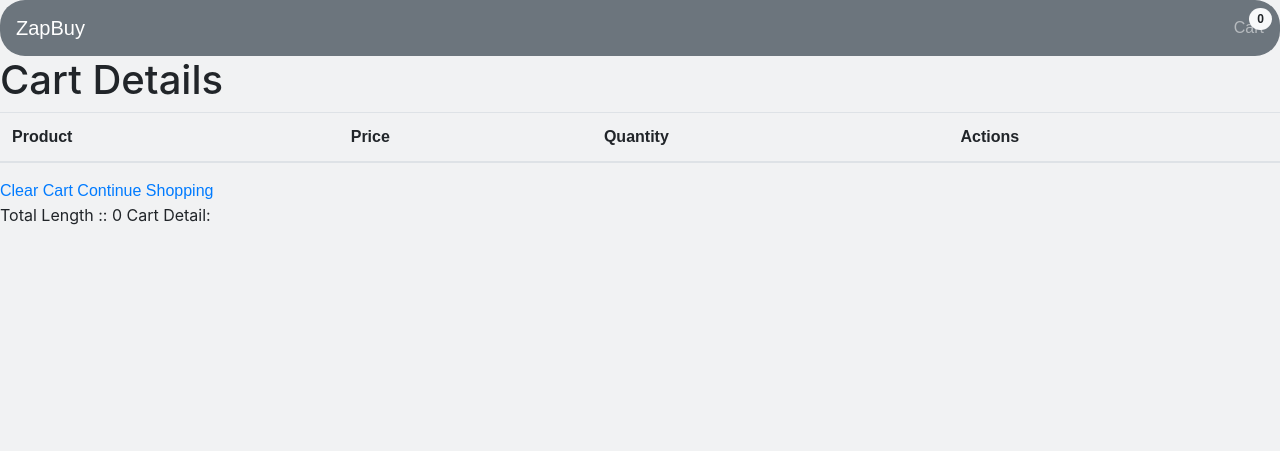
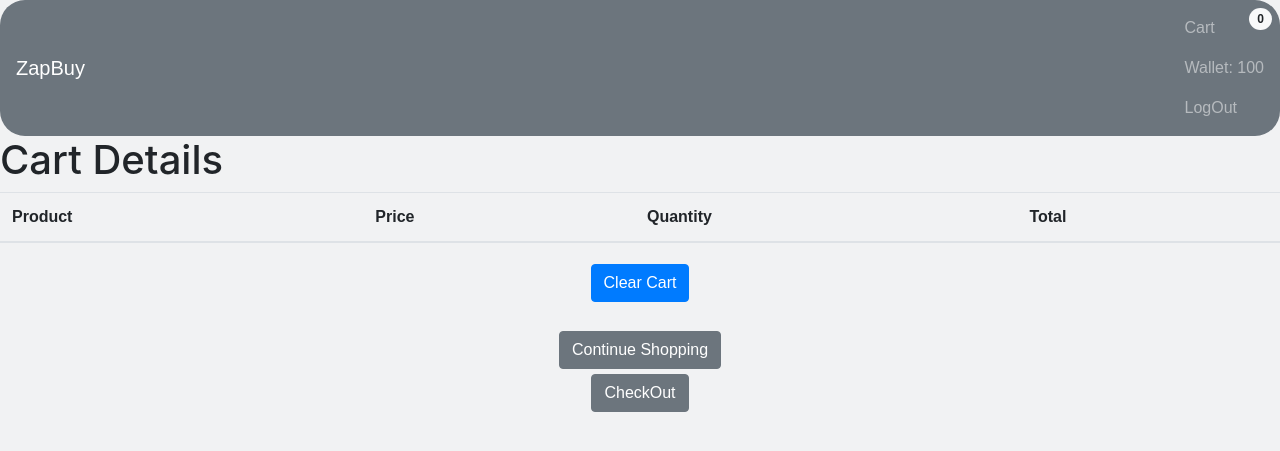
Before and after one commit to anirban-1009/DealJunction, a Django app: page /cart-detail/ in a window 1280 px wide. Shown: the top 451 px of the page. Run offline with Django 4.2, Linux system fonts and the light colour scheme; the visitor is signed in with stand-in values (Sample User, id 1); lists and menus that the app fills with data are empty; some libraries are stand-ins or nearby versions.

Commit message:
Obtained Cart functionality

```diff
--- a/marketplace/templates/marketplace/base.html
+++ b/marketplace/templates/marketplace/base.html
@@ -7,7 +7,7 @@
   <meta charset="UTF-8">
   <meta name="viewport" content="width=device-width, initial-scale=1.0">
   <link rel="stylesheet" href="https://maxcdn.bootstrapcdn.com/bootstrap/4.0.0/css/bootstrap.min.css">
-  <title>Navigation Bar</title>
+  <title>ZapBuy</title>
   <link rel="stylesheet" href="{% static 'marketplace/style.css' %}">
   <style>
     .navbar {
@@ -22,6 +22,7 @@
       top: 8px;
       right: 8px;
     }
+
   </style>
 </head>
 
@@ -32,7 +33,17 @@
       <li class="nav-item">
         <a class="nav-link" href="{% url 'cart_detail' %}">
           Cart
-          <span class="badge badge-light">{{request.session.cart|length}}</span>
+          <span class="badge badge-light">{{ request.session.cart|length }}</span>
+        </a>
+      </li>
+      <li class="nav-item">
+        <a class="nav-link" href="#">
+          Wallet: {{ user.wallet }}
+        </a>
+      </li>
+      <li class="nav-item">
+        <a class="nav-link" href="{% url 'logout'%}">
+          LogOut
         </a>
       </li>
     </ul>
--- a/marketplace/templates/marketplace/cart_detail.html
+++ b/marketplace/templates/marketplace/cart_detail.html
@@ -1,6 +1,15 @@
 <!-- card_details.html -->
 {% extends "marketplace/base.html" %}
 {% load cart_tag %}
+
+<style>
+
+a.right {
+   display: inline-block;
+   text-align: right;
+   width: 100%;
+}
+</style>
 
 {% block content %}
   <h1>Cart Details</h1>
@@ -10,40 +19,30 @@
         <th>Product</th>
         <th>Price</th>
         <th>Quantity</th>
-        <th>Actions</th>
+        <th>Total</th>
       </tr>
     </thead>
     <tbody>
-      {% for item in cart %}
+      {% for key,value in request.session.cart.items %}
         <tr>
-          <td>{{ item.product.name }}</td>
-          <td>{{ item.product.price }}</td>
-          <td>{{ item.quantity }}</td>
-          <td>
-            <a href="{% url 'item_increment' item.product.id %}">+</a>
-            <a href="{% url 'item_decrement' item.product.id %}">-</a>
-            <a href="{% url 'item_clear' item.product.id %}">Remove</a>
-          </td>
+          <td>{{ value.name }}</td>
+          <td>{{ value.price }}</td>
+          <td>{{ value.quantity }}</td>
+          <td>{{ value.price|multiply:value.quantity }}</td>
         </tr>
       {% endfor %}
     </tbody>
   </table>
 
-  <div>
-    <a href="{% url 'cart_clear' %}">Clear Cart</a>
-    <a href="{% url 'home' %}">Continue Shopping</a>
+  <div style="display: flex; justify-content: space-around; padding: 5px;">
+    <a class="btn btn-primary" class="right" href="{% url 'cart_clear' %}">Clear Cart</a>
+  </div>
+  <br/>
+  <div style="display: flex; justify-content: space-around">
+    <a class="btn btn-secondary" class="right" href="{% url 'home' %}">Continue Shopping</a>
+  </div>
+  <div style="display: flex; justify-content: space-around; padding: 5px;">
+    <a class="btn btn-secondary" class="right" href="{% url 'checkout' %}">CheckOut</a>
   </div>
 
-
-
-  Total Length :: {{request.session.cart|length}}
-
-  Cart Detail:
-
-  {% for key,value in request.session.cart.items %}
-
-      {{value.name}} {{value.price}} {{value.quantity}} {{value.image}} Total {{ value.price|multiply:value.quantity }}
-
-  {% endfor %}
-
 {% endblock %}
--- a/marketplace/templates/marketplace/home.html
+++ b/marketplace/templates/marketplace/home.html
@@ -10,9 +10,7 @@
             <div class="box">
                 <img src="{{ item.image }}" alt="{{ item.name }}" class="item-image">
                 <p>${{item.price}}</p>
-                <div class="button-wrapper">
-                    <a href="add/{{ item.id }}/" class="add-button">Add</a>
-                </div>
+                <a class="btn btn-primary" href="{%url 'cart_add' item.id%}" role="button">Add</a>
             </div>
             {% endfor %}
         </div>
--- a/marketplace/urls.py
+++ b/marketplace/urls.py
@@ -1,7 +1,5 @@
 from django.urls import include, path
 from . import views
-
-
 urlpatterns = [
     path('', views.home, name='home'),
     path('add/<int:id>/', views.cart_add, name='cart_add'),
@@ -13,4 +11,5 @@ urlpatterns = [
     path('cart_clear/', views.cart_clear, name='cart_clear'),
     path('cart-detail/',views.cart_detail,name='cart_detail'),
     # path('<int:id>/', buy_item)
+    path('checkout/', views.checkout, name='checkout')
 ]
--- a/marketplace/views.py
+++ b/marketplace/views.py
@@ -4,6 +4,7 @@ from django.contrib.auth.decorators import login_required
 from users.models import User
 from .models import Product
 from cart.cart import Cart
+from django.http import HttpResponse
 
 @login_required
 def home(request):
@@ -58,9 +59,26 @@ def item_decrement(request, id):
 def cart_clear(request):
     cart = Cart(request)
     cart.clear()
-    return redirect("cart_detail")
+    return redirect("home")
 
 
 @login_required(login_url="/users/login")
 def cart_detail(request):
+
     return render(request, 'marketplace/cart_detail.html')
+
+@login_required
+def checkout(request):
+    user_id = request.user.id
+    user = User.objects.get(id=user_id)
+    cart = Cart(request)
+    data = cart.session.items()
+    total = 0
+    for key, value in data:
+       if type(value) == dict:
+        for item in value.values():
+            price = float(item['price'])*float(item['quantity'])
+            total += price
+    user.wallet -= total
+    user.save()
+    return redirect('cart_clear')
```
